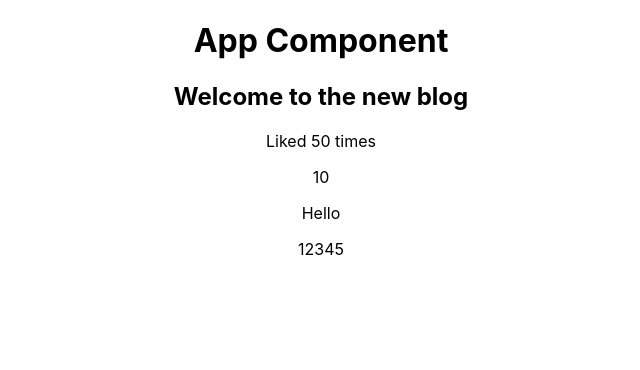
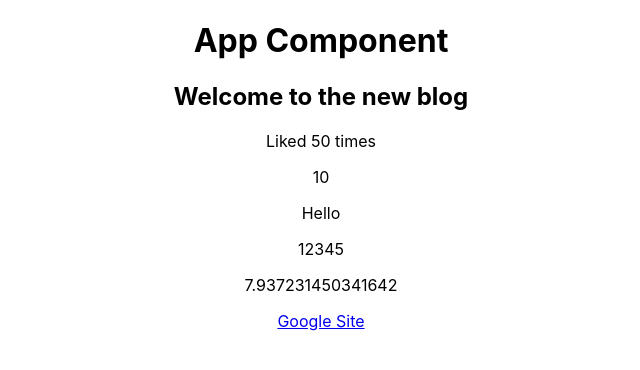
Before and after one commit to johntrehearn/reactAPT, a React (Create React App) app in the folder jtblog/: page / in a window 1280 px wide. Shown: the top 370 px of the page, without its empty margins (319-959 px from the left). Built offline with nearby package versions, Linux system fonts and the light colour scheme.

Commit message:
notes on brackets

```diff
--- a/jtblog/src/App.js
+++ b/jtblog/src/App.js
@@ -9,9 +9,17 @@ function App() {
 
   // React converts to a string when rendering to the DOM.
 
-  // We can use JavaScript expressions inside JSX by wrapping them in curly braces. i.e. A javascripts statment that outputs a value. Either a string or number or an array
+  // We can use JavaScript expressions inside JSX by wrapping them in curly braces. i.e. A javascripts statment that outputs a value. Either a string or number or an array. REMEMBER IT OUTPUTS THEM AS A STRING.
 
   // The only thing we CANNOT output is booleans or objects.
+
+  // You can also output little evaluations like maths random numbers.
+
+  // We can also use these dynamic values as attribute values in elements tags.
+
+  // e.g. you could have a list of blog titles and you could loop through them and output them as a list of <li> elements.
+
+  const link = 'http://www.google.com';
 
   return (
     <div className="App">
@@ -22,6 +30,9 @@ function App() {
         <p>{10}</p>
         <p>{'Hello'}</p>
         <p>{[1, 2, 3, 4, 5]}</p>
+        <p>{Math.random() * 10}</p>
+
+        <a href={link}>Google Site</a>
       </div>
     </div>
   );
```
